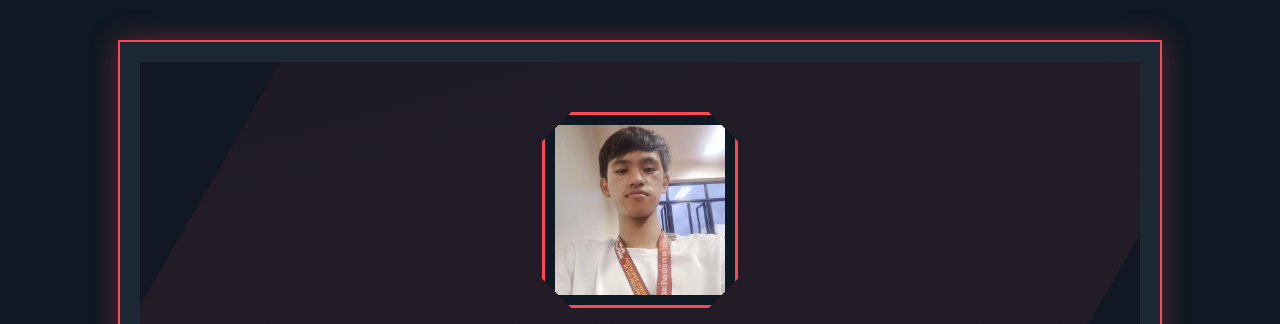
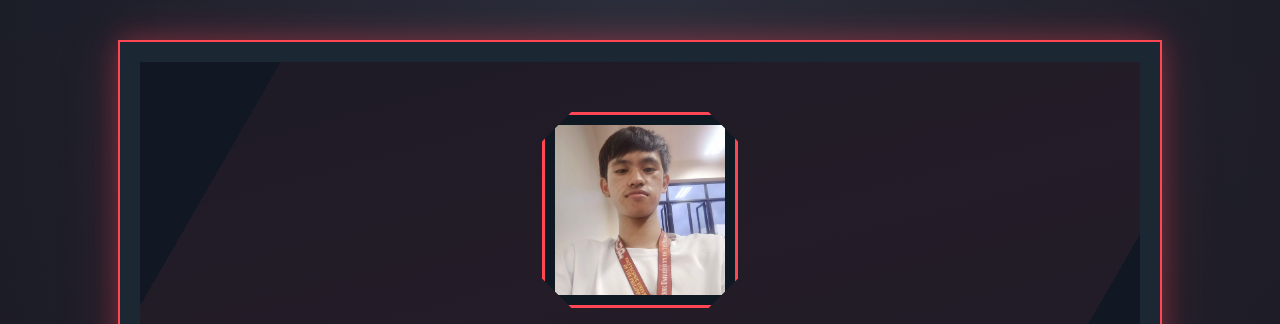
Before and after one commit to Draven89/Draven89.github.io, a plain HTML site: page index.html in a window 1280 px wide. Shown: the top 324 px of the page. Drawn offline with Linux system fonts and the light colour scheme.

Commit message:
Update style.css

```diff
--- a/css/style.css
+++ b/css/style.css
@@ -1,23 +1,45 @@
+/* Base Page */
 body {
     margin: 0;
-    background: #0f1923;
+    background: radial-gradient(circle at top, #1f2c3a, #0b1118);
     font-family: Arial, sans-serif;
+    color: white;
 }
 
-.container {
-    width: 100%;
-    max-width: 1200px;
-    margin: 0;
-    padding: 20px;
+/* Animated Background Glow */
+body::before {
+    content: "";
+    position: fixed;
+    top: -50%;
+    left: -50%;
+    width: 200%;
+    height: 200%;
+    background: linear-gradient(
+        45deg,
+        transparent,
+        rgba(255,70,85,0.05),
+        transparent
+    );
+    animation: bgmove 15s linear infinite;
+    z-index: -1;
+}
+
+@keyframes bgmove {
+    0% { transform: rotate(0deg); }
+    100% { transform: rotate(360deg); }
 }
 
 /* Main Container */
 .container {
+    width: 100%;
     max-width: 1000px;
     margin: 40px auto;
+    padding: 20px;
     background: #1b2733;
     border: 2px solid #ff4655;
-    box-shadow: 0 0 25px rgba(255,70,85,0.35);
+    box-shadow:
+        0 0 25px rgba(255,70,85,0.35),
+        0 0 60px rgba(255,70,85,0.15);
     position: relative;
 }
 
@@ -31,7 +53,7 @@ header {
     overflow: hidden;
 }
 
-/* Animated Background Line */
+/* Animated Header Effect */
 header::before {
     content: "";
     position: absolute;
@@ -53,7 +75,7 @@ header::before {
     100% { transform: rotate(360deg); }
 }
 
-/* CPT Logo Gaming Badge */
+/* Profile Image */
 header img {
     width: 170px;
     height: 170px;
@@ -129,6 +151,7 @@ header p {
     color: white;
 }
 
+/* Tab underline animation */
 .tabs button::after {
     content: "";
     position: absolute;
@@ -176,6 +199,12 @@ ul {
     padding: 15px;
     margin-bottom: 15px;
     box-shadow: 0 0 12px rgba(255,70,85,0.15);
+    transition: 0.3s;
+}
+
+.card:hover {
+    transform: translateY(-3px);
+    box-shadow: 0 0 18px rgba(255,70,85,0.35);
 }
 
 /* Buttons */
```
